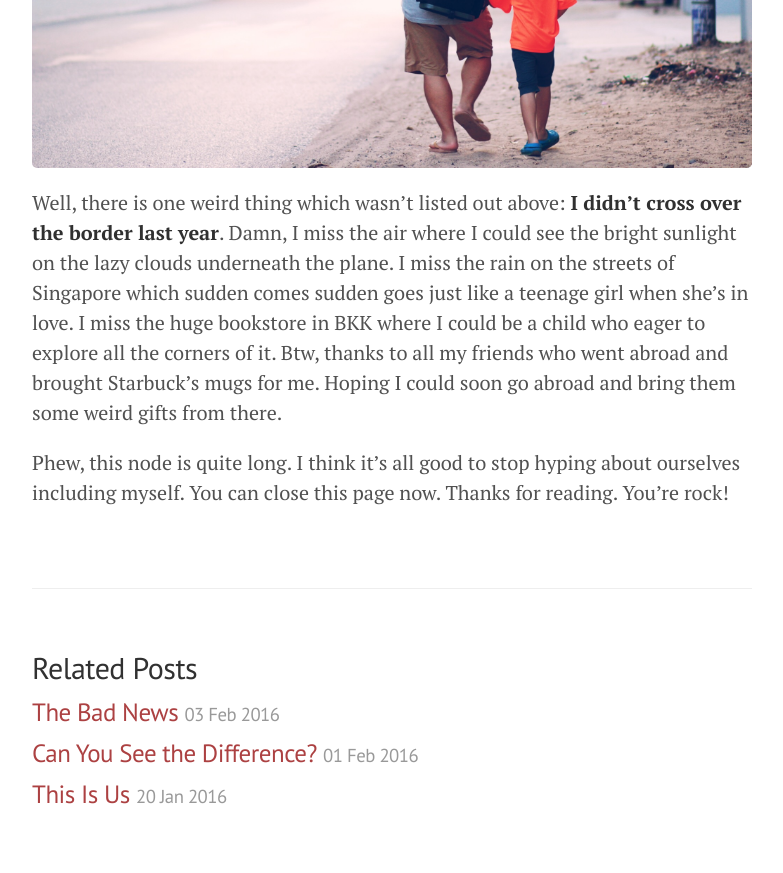
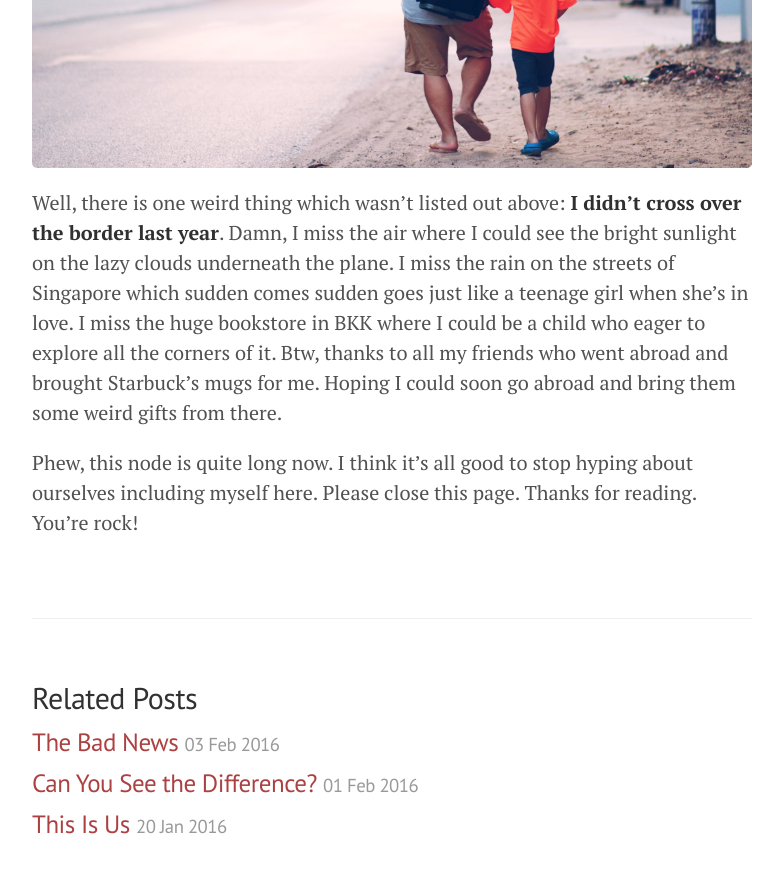
Before and after one commit to kazu2012/ducban.github.io, a Jekyll site: the page built from _posts/2016-02-22-is-missing-the-air.md, in a window 1280 px wide and 900 px high, scrolled down 2374 px. Shown: the top 873 px of the window, without its empty margins (248-1031 px from the left). Built offline with Jekyll 4.4.1, drawn with Linux system fonts in a browser that asks for light colours.

Commit message:
minor change

```diff
--- a/_posts/2016-02-22-is-missing-the-air.md
+++ b/_posts/2016-02-22-is-missing-the-air.md
@@ -23,4 +23,4 @@ Yeah 2015 was a weird year. She went to the US __twice__ for business. Meanwhile
 
 Well, there is one weird thing which wasn't listed out above: __I didn't cross over the border last year__. Damn, I miss the air where I could see the bright sunlight on the lazy clouds underneath the plane. I miss the rain on the streets of Singapore which sudden comes sudden goes just like a teenage girl when she's in love. I miss the huge bookstore in BKK where I could be a child who eager to explore all the corners of it. Btw, thanks to all my friends who went abroad and brought Starbuck's mugs for me. Hoping I could soon go abroad and bring them some weird gifts from there.
 
-Phew, this node is quite long. I think it's all good to stop hyping about ourselves including myself. You can close this page now. Thanks for reading. You're rock!
+Phew, this node is quite long now. I think it's all good to stop hyping about ourselves including myself here. Please close this page. Thanks for reading. You're rock!
```
